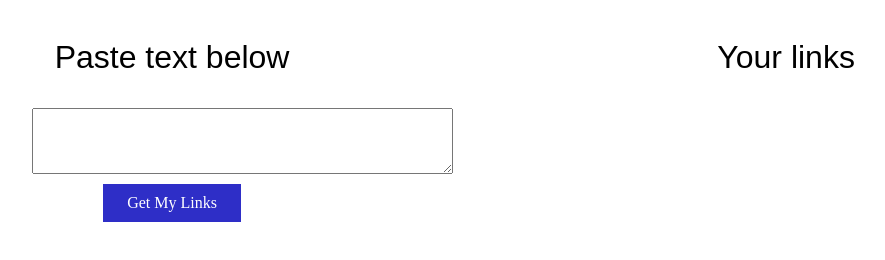
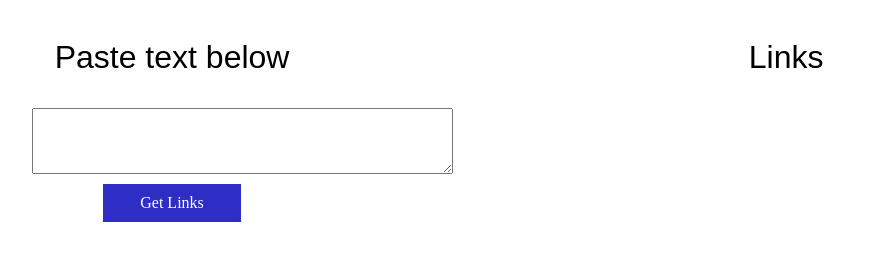
Before and after one commit to mnemr/get-links, a plain HTML site: page index.html in a window 1280 px wide. Shown: the whole page, without its empty margins (143-1028 px from the left). Drawn offline with nearby package versions, Linux system fonts and the light colour scheme.

Commit message:
Updates link text

```diff
--- a/index.html
+++ b/index.html
@@ -9,10 +9,10 @@
       <div id='text-input'>
         <textarea id='inputText' rows="4" cols="50"></textarea>
       </div>
-      <div id='parseButton'>Get My Links</div>
+      <div id='parseButton'>Get Links</div>
     </div>
     <div class="left">
-    <h1>Your links</h1>
+    <h1>Links</h1>
         <ul id='links'></ul>
     </div>
   </body>
```
